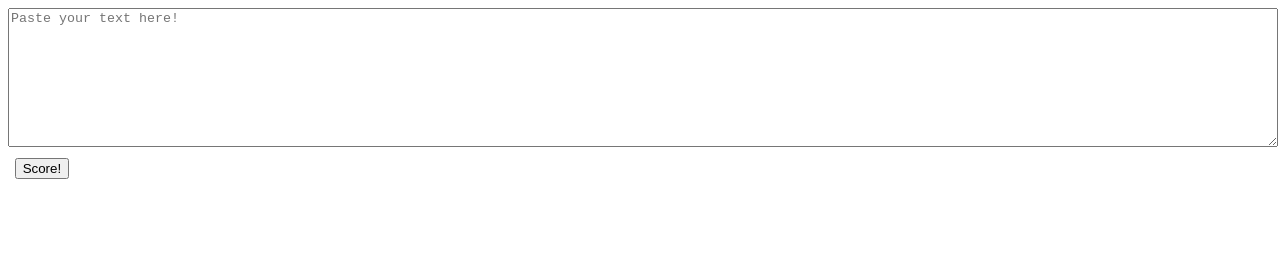
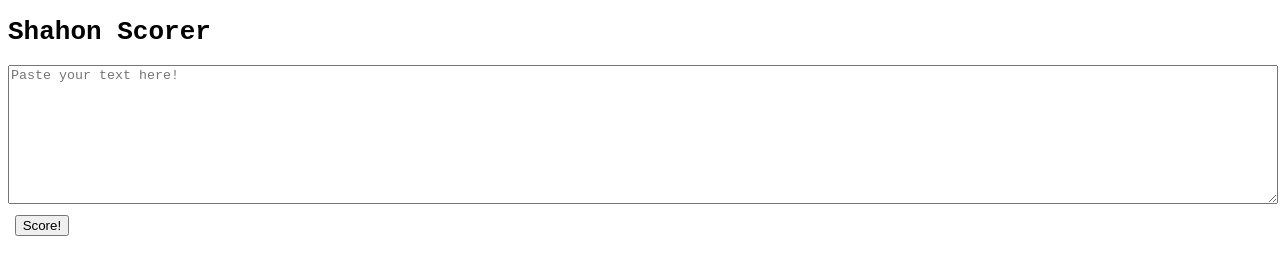
Before and after one commit to omo/shahon, a plain HTML site: page index.html in a window 1280 px wide. Drawn offline with nearby package versions, Linux system fonts and the light colour scheme.

Commit message:
Add deploy script, do a small fix.

```diff
--- a/scorer.html
+++ b/index.html
@@ -1,7 +1,7 @@
 <!DOCTYPE html>
 <html>
 <head>
-<title>Shadow Writing Scorer</title>
+<title>Shahon Scorer</title>
 <style>
 body {
     font-family: monospace;
@@ -52,6 +52,7 @@ body {
 <script src="scorer.js"></script>
 </head>
 <body>
+ <h1>Shahon Scorer</h1>
  <textarea id="toscore" placeholder="Paste your text here!"></textarea>
  <input type="button" id="score-button" value="Score!">
  <div class="score-table unresolved">
```
Also changed, not shown: 1 other file.
